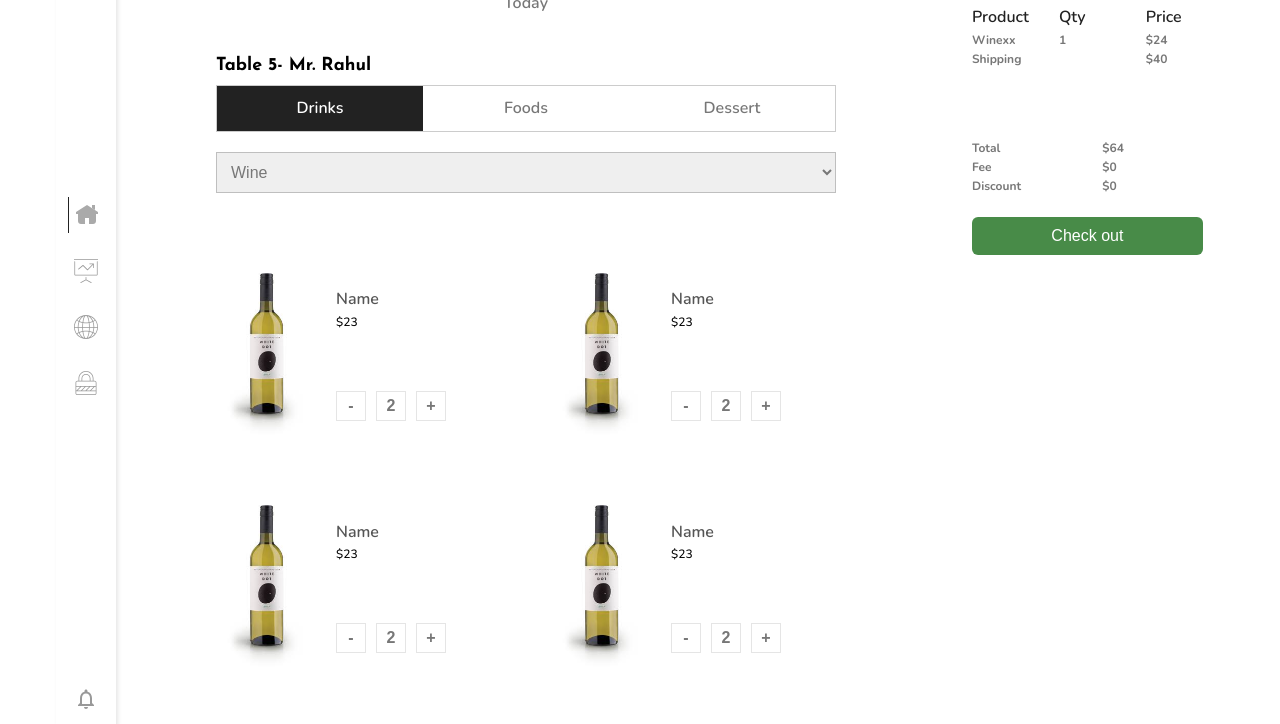
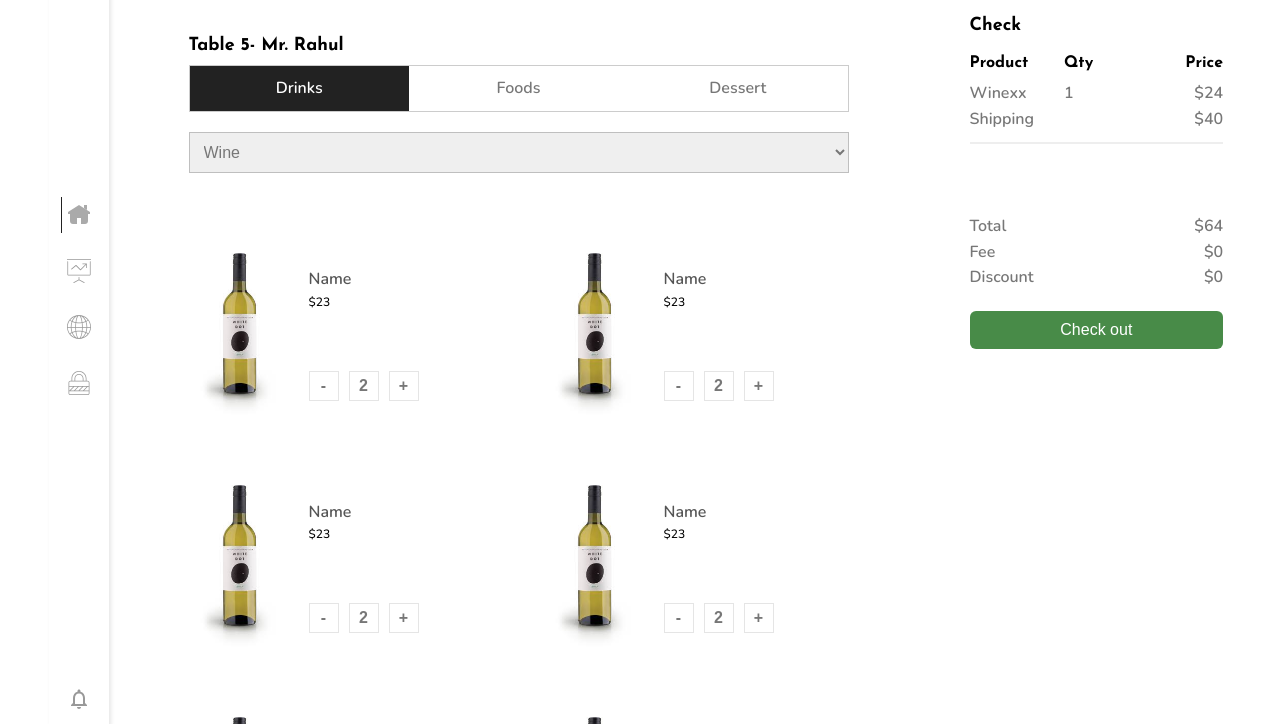
Before and after one commit to Er-Rahul-Tiwari/RecipesApp, a website: page index.html in a window 1280 px wide. Shown: the part 73-797 px from the top of the page. Drawn offline with nearby package versions, Linux system fonts and the light colour scheme.

Commit message:
complete UI devlopment

```diff
--- a/index.html
+++ b/index.html
@@ -205,34 +205,35 @@
             <div>
             <h3 class='heading-3 mb-medium'>check</h3>
             <div class='sidebar__table-3'>
-                <p class='para black'>Product</p>
-                <p class='para black'>Qty</p>
-                <p class='para black'>Price</p>
+                <h4 class='heading-4'>Product</h4>
+                <h4 class='heading-4'>Qty</h4>
+                <h4 class='heading-4 sidebar__end'>Price</h4>
             </div>
+            <div class='mb-small'></div>
             <div class='sidebar__table-3'>
-                <p class='font-12'>Winexx</p>
-                <p class='font-12'>1</p>
-                <p class='font-12'>$24</p>
+                <p class='para'>Winexx</p>
+                <p class='para'>1</p>
+                <p class='para sidebar__end'>$24</p>
             </div>
-            <div class='sidebar__table-3'>
-                <p class='font-12'>Shipping</p>
-                <p class='font-12'></p>
-                <p class='font-12'>$40</p>
+            <div class='sidebar__table-3 border__bottom'>
+                <p class='para'>Shipping</p>
+                <p class='para'></p>
+                <p class='para sidebar__end'>$40</p>
             </div>
         </div>
 
             <div>
             <div class='sidebar__table-2'>
-                <p class='font-12'>Total</p>
-                <p class='font-12'>$64</p>
+                <p class='para'>Total</p>
+                <p class='para sidebar__end'>$64</p>
             </div>
             <div class='sidebar__table-2'>
-                <p class='font-12'>Fee</p>
-                <p class='font-12'>$0</p>
+                <p class='para'>Fee</p>
+                <p class='para sidebar__end'>$0</p>
             </div>
             <div class='sidebar__table-2'>
-                <p class='font-12'>Discount</p>
-                <p class='font-12'>$0</p>
+                <p class='para'>Discount</p>
+                <p class='para sidebar__end'>$0</p>
             </div>
             <button class='btn mt-medium'>Check out</button>
         </div>
--- a/sass/_home.scss
+++ b/sass/_home.scss
@@ -1,6 +1,6 @@
 .homes {
     grid-column: center-start / col-end 5;
-    padding: 4rem;
+    padding: 2rem;
     @media only screen and (max-width: $bp-large) {
         grid-column: full-start / full-end;
         padding: 1rem 0;
--- a/sass/_sidebar.scss
+++ b/sass/_sidebar.scss
@@ -1,5 +1,6 @@
 .sidebars {
     grid-column: col-end 6 / full-end;
+    margin-top: 5rem;
     @media only screen and (max-width: $bp-large) {
         grid-column: full-start / full-end;
     }
@@ -23,9 +24,13 @@
     }
     &__table-2{
         display: grid;
-        grid-template-columns: repeat(2,1fr);
+        grid-template-columns: 1fr 1fr;
         grid-column-gap: 3rem;
         grid-row-gap: 1rem;
         justify-items: start;
     }
+    &__end{
+        display: grid;
+        justify-self: end;
+    }
 }
--- a/sass/_typography.scss
+++ b/sass/_typography.scss
@@ -97,14 +97,9 @@ $bp-smallest: 25em;
 .para {
     @extend %para;
 }
-.font-12{
-    font-size: $font-12;
-    font-weight: $weight-700;
-    color: $color-777;
-}
 .border__bottom {
     border-bottom: 2px solid $color-eee;
-    margin-top: 1rem !important;
+    padding-bottom: 1rem !important;
 }
 %border__radius-1 {
     border-radius: 1rem;
```
Also changed, not shown: css/style.css.
